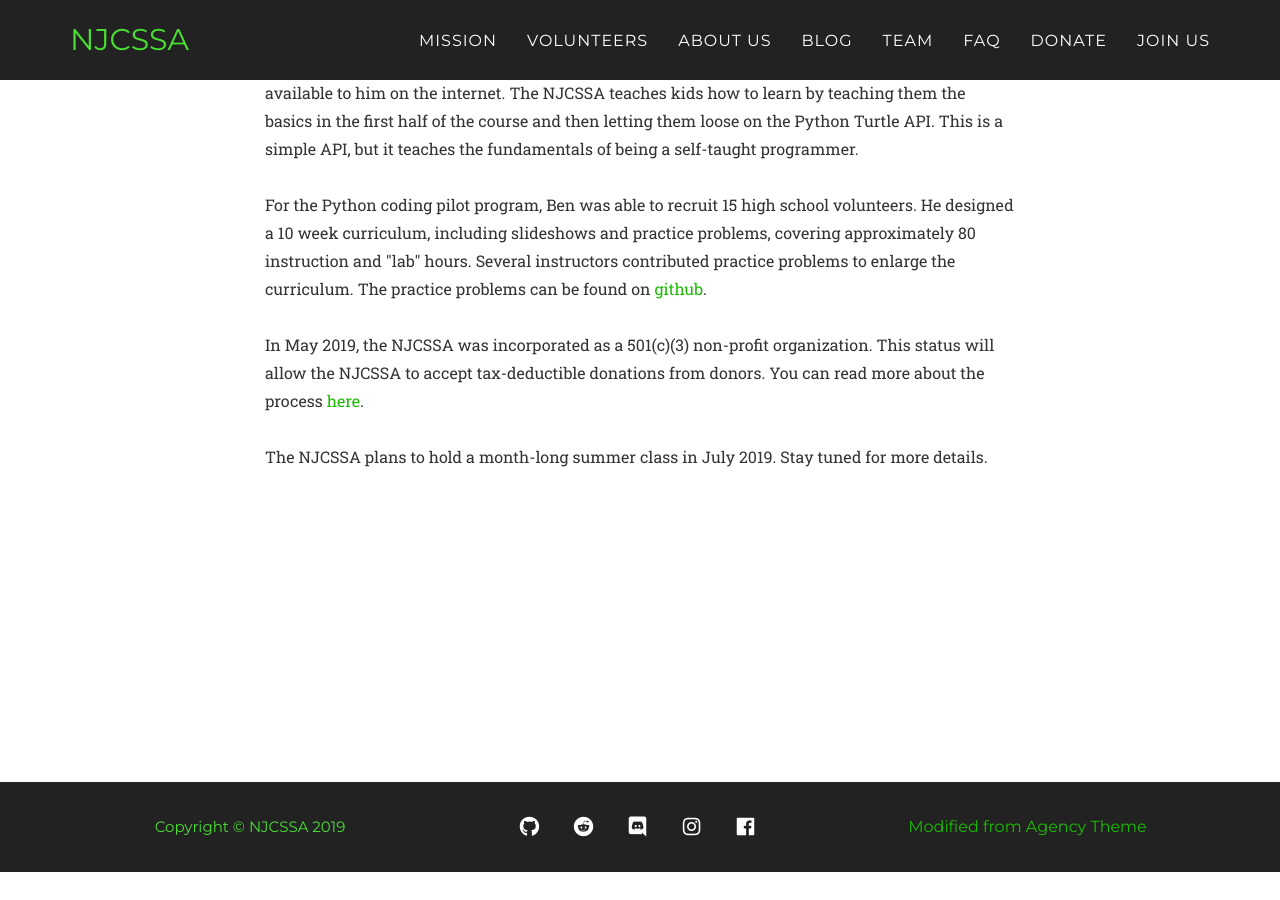
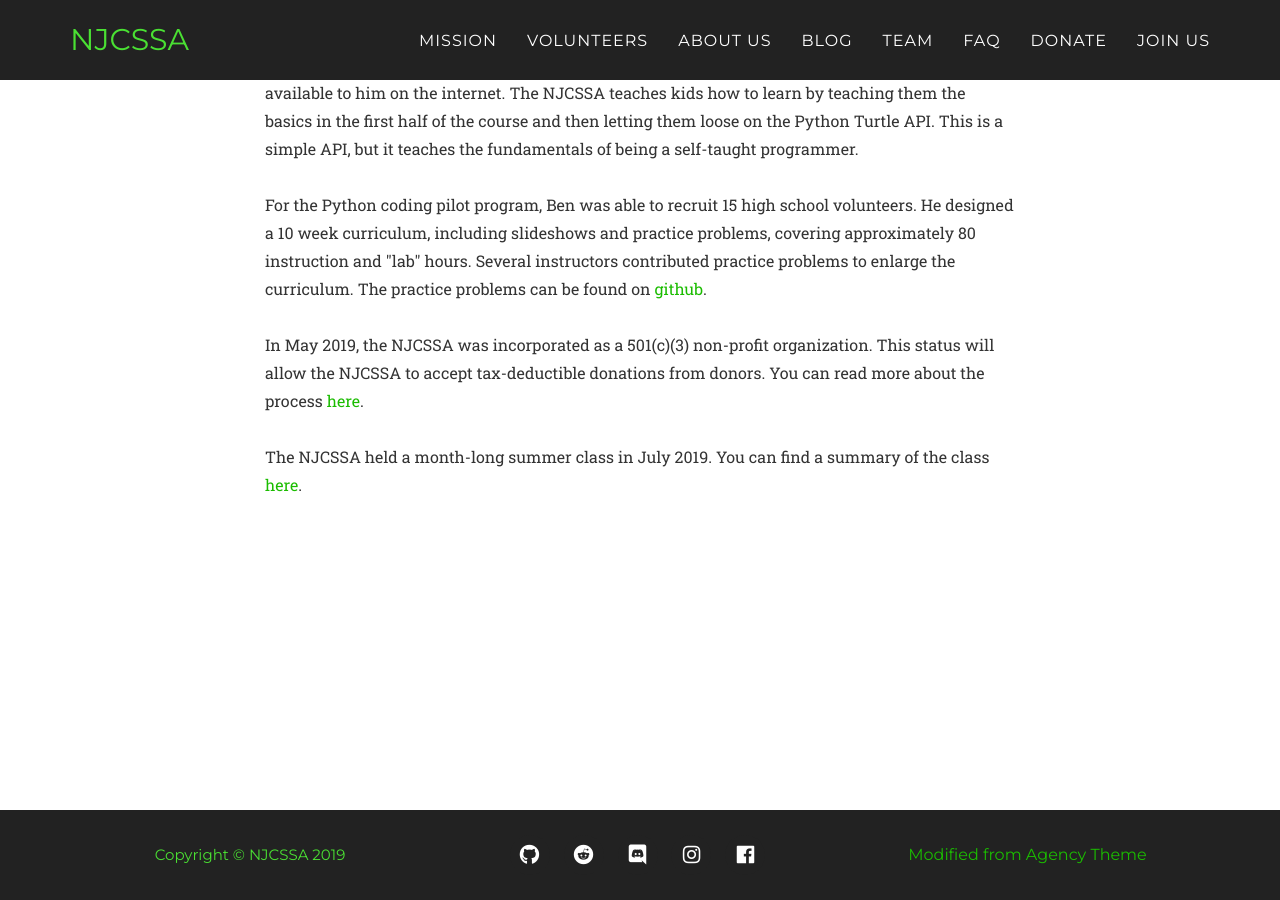
Before and after one commit to benjaminnow/njcssa, a Jekyll site: the page built from history.html, in a window 1280 px wide and 900 px high, scrolled down 1390 px. Built offline with Jekyll 4.4.1, drawn with Linux system fonts in a browser that asks for light colours; nearby versions of some CDN libraries; some web fonts are replaced; before the commit the page ends 2262 px from its top, so only the background shows below that.

Commit message:
added blog post and updated css stuff

```diff
--- a/_includes/portfolio_grid.html
+++ b/_includes/portfolio_grid.html
@@ -19,7 +19,7 @@
                         <img src="img/portfolio/{{ post.thumbnail }}" class="img-responsive img-centered" alt="">
                     </a>
                     <div class="portfolio-caption">
-                        <h4>{{ post.title }}</h4>
+                        <h4><a style="color: #333" href="{{ post.link }}.html">{{ post.title }}</a></h4>
                         <p class="text-muted">{{ post.subtitle }}</p>
                     </div>
                 </div>
--- a/_layouts/post-freeform.html
+++ b/_layouts/post-freeform.html
@@ -5,7 +5,7 @@
     {% include navbar.html %}
     <div class="container" style="margin-bottom: 6em; margin-top: 6em">
         <div class="col-md-8 col-md-offset-2">
-            <h1>{{ page.title }}<h1>
+            <h1>{{ page.title }}</h1>
             <p class="text-muted" style="font-size: 14px">{{ page.date }}</p>
             {% if page.img %}
                 <img src="/img/portfolio/{{ page.img }}" class="img-responsive img-centered" style="margin-bottom: 2em; margin-top: 1em">
--- a/_posts/2019-02-24-progress.markdown
+++ b/_posts/2019-02-24-progress.markdown
@@ -21,6 +21,7 @@ link: /2019/02/24/progress
 We launched the NJCSSA's inaugural coding class in January 2019, and our first class of students and volunteer instructors is making strong progress towards fulfilling the goals of the NJCSSA's coding program―learning technical coding skills and, more importantly, learning how to independently develop those skills after completing the course. Here is a brief summary of the teaching methods employed and some initial metrics on the NJCSSA's progress for the consideration of those who may be interested in lending their support.
 <br>
 <br>
+
 ### Instructional Framework
 
 The curriculum is based on Python programming fundamentals and basic game programming. Classes are held at the Urban League of Essex County on Monday and Tuesday after school and on Saturday, for a term of 10 weeks(The original 10 week schedule will be slightly extended due to snow days). There are 4 classes per week that consist of lectures, tutorials and labs. Each lecture is presented by a student volunteer and is supplemented through one-on-one instruction during the class. Labs are used for the purpose of having the students apply what they learned in the lecture. Labs are also supplemented by one-on-one instruction. There appears to be a real affinity between students and instructors of the same age that promotes learning.
--- a/blog.html
+++ b/blog.html
@@ -18,7 +18,7 @@ permalink: /blog/
                                 </div>
                             </a>
                             <div class="portfolio-caption">
-                                <h4>{{ post.title }}</h4>
+                                <h4><a style="color: #333" href="{{ post.link }}.html">{{ post.title }}</a></h4>
                                 <p class="text-muted">{{ post.subtitle }}</p>
                             </div>
                         </div>
--- a/history.html
+++ b/history.html
@@ -74,7 +74,7 @@ permalink: /history
                 accept tax-deductible donations from donors. You can read more about the process <a href="/2019/04/26/non-profit">here</a>.
                 <br>
                 <br>
-                The NJCSSA plans to hold a month-long summer class in July 2019. Stay tuned for more details.
+                The NJCSSA held a month-long summer class in July 2019. You can find a summary of the class <a href="/2019/10/23/summer2019-summary">here</a>.
             </p>
         </div>
         <div class="col-md-2"></div>
```
Also changed, not shown: _posts/2019-10-23-summer2019-summary.md (added, +75 -0 lines), img/portfolio/audible_presentation.jpg (added), img/portfolio/google_presentation.jpg (added), img/portfolio/graduation_summer2019_thumbnail.jpg (added), img/portfolio/njit.png (added).
